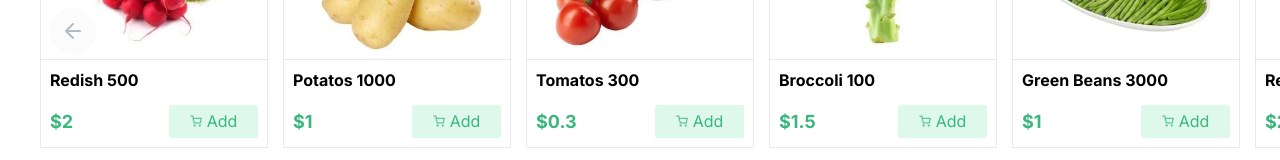
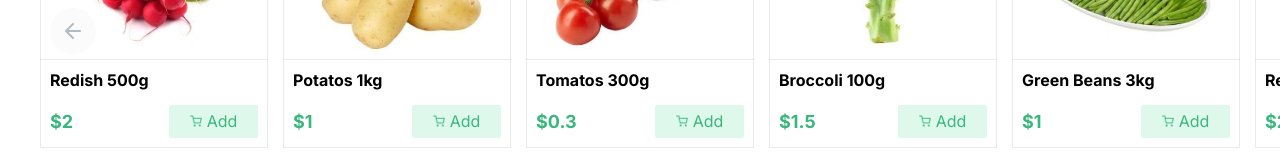
Before and after one commit to ynmkim/grocery-fresh, a Next.js app: page /products in a window 1280 px wide. Shown: the part 443-603 px from the top of the page. Built offline with nearby package versions, Linux system fonts and the light colour scheme.

Commit message:
상품 수량 데이터 조건문으로 수정

```diff
--- a/app/components/carousel/ProductList.js
+++ b/app/components/carousel/ProductList.js
@@ -19,10 +19,14 @@ export default function ProductList() {
     { name: 'Green Beans', price: 1, amount: 3000 }
   ]
 
-  // let amountGram = productData[i].amount;
 
-  // if (1000 < productData[i].amount > 10000) {
-  //    productData[i].amount = amountGram / 1000
+
+  // 먄약에 productData[i].amount 값이 1000 작으면 + 'g', 1000 이상 10000 미만이면  productData[i].amount 값 / 1000 +'kg'
+
+  // if (productData[i].amount < 1000) {
+  //   productData[i].amount + 'g'
+  // } else if (1000 < productData[i].amount > 10000) {
+  //   productData[i].amount + 'kg'
   // }
 
 
@@ -36,6 +40,7 @@ export default function ProductList() {
         spaceBetween={15}
         slidesPerView={5}
         navigation
+        // navigation={1200 > 768 ? true : false}
         onSlideChange={() => console.log('slide change')}
         onSwiper={(swiper) => console.log(swiper)}
         style={{
@@ -46,17 +51,23 @@ export default function ProductList() {
             width: 957,
             slidesPerView: 4,
           },
+          768: {
+            navigation: { enabled: false }
+          },
           714: {
             width: 714,
             slidesPerView: 3,
+            navigation: { enabled: false }
           },
           471: {
             width: 471,
             slidesPerView: 2,
+            navigation: { enabled: false }
           },
           228: {
             width: 228,
             slidesPerView: 1,
+            navigation: { enabled: false }
           },
         }}
       >
@@ -69,7 +80,16 @@ export default function ProductList() {
                       <img src={`/image_product_${i}.png`} />
                   </div>
                     <div className="product-text">
-                      <h4 className="product-title">{productData[i].name} {productData[i].amount}</h4>
+                    <h4 className="product-title">
+                      {productData[i].name} {
+                        productData[i].amount < 1000
+                        ? productData[i].amount + 'g'
+                        : ( 1000 <= productData[i].amount > 10000
+                            ? productData[i].amount / 1000 + 'kg'
+                            : productData[i].amount / 1000 + 'kg'
+                          )
+                      }
+                    </h4>
                       <div className="flex-row">
                         <strong className="product-price">${productData[i].price}</strong>
                         <Link className="button-cart" href="/cart">
```
